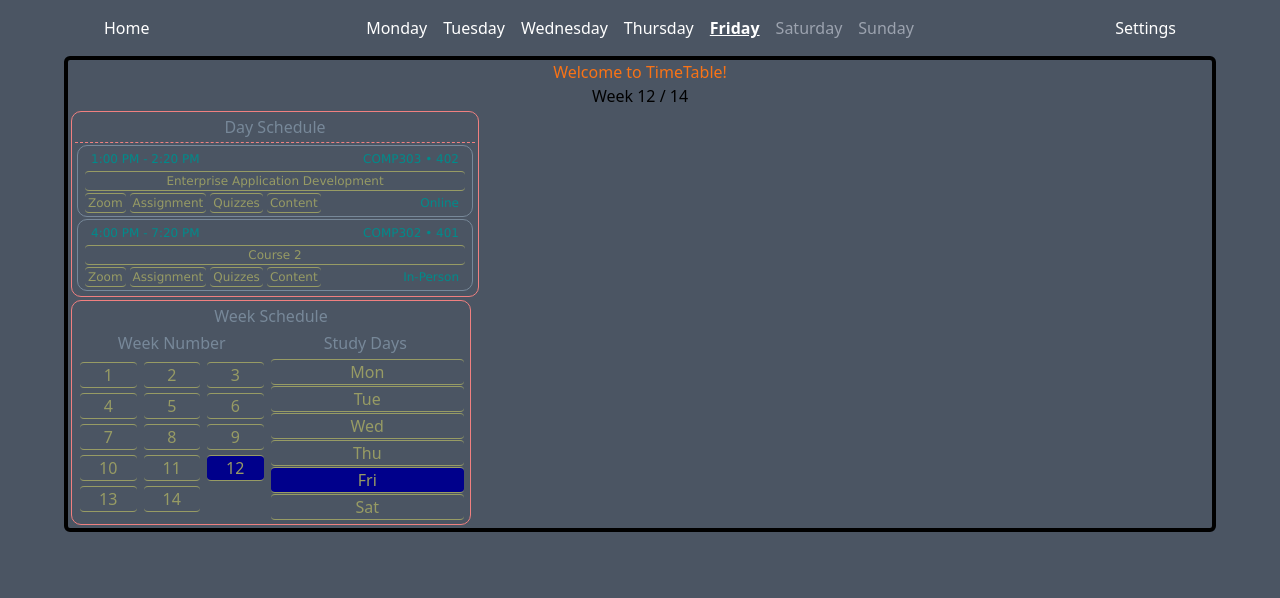
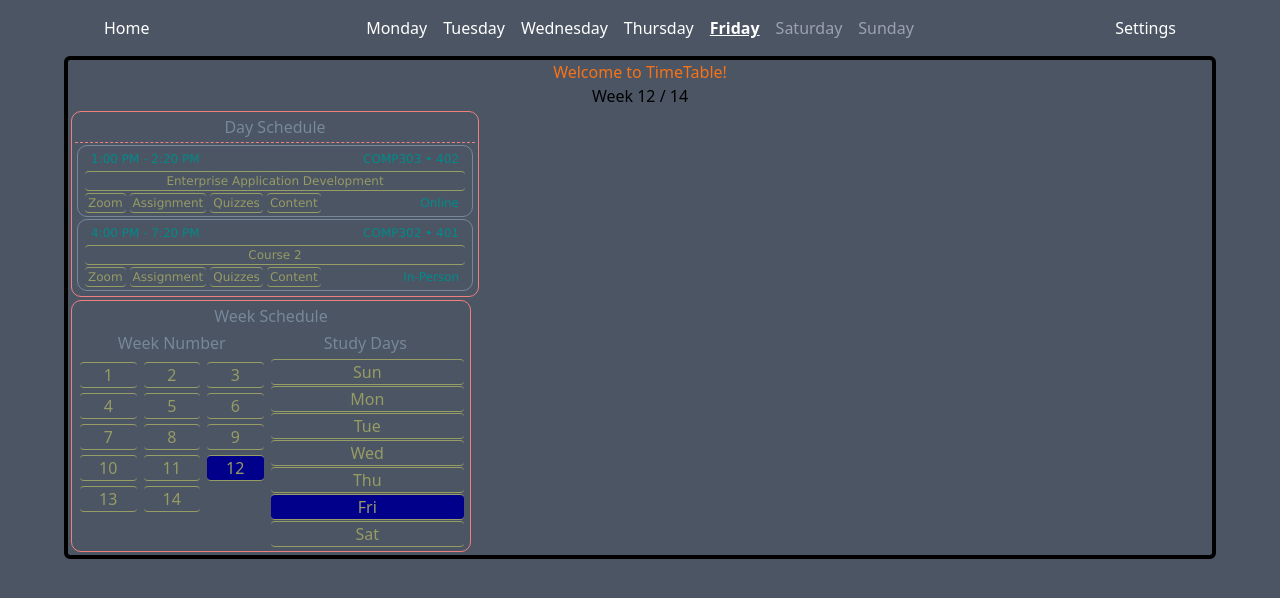
Before and after one commit to asaigal10/Comp231Team1, a React (Vite) app in the folder Timetable/: page / in a window 1280 px wide. Shown: the top 598 px of the page. Built offline with nearby package versions, Linux system fonts and the light colour scheme.

Commit message:
shared hooks moved to App level

```diff
--- /dev/null
+++ b/Timetable/src/App.css
@@ -0,0 +1,67 @@
+.flex-row{
+    display: flex;
+    flex-direction: row;
+}
+.flex-space-between{
+    display: flex;
+    justify-content: space-between;
+}
+.flex-items-horizontally-centered{
+    display: flex;
+    justify-content: center;
+}
+.a-link{
+    color: var(--link-color);
+    opacity: 1.0;
+    padding: 0px 3px;
+    border-bottom: 1px solid var(--link-color);
+    border-top: 1px solid var(--link-color);
+    border-radius: 4px;
+    margin: 1px 2px;
+}
+.a-link:hover{
+    opacity: 0.85;
+}
+.a-label{
+    padding: 2px 0px;
+    color: var(--label-color);
+}
+.padding-right{
+    padding-right: 8px;
+}
+.padding-left{
+    padding-left: 8px;
+}
+.border-bottom-dashed{
+    border-bottom: 0.2px dashed var(--schedule-border-color);
+}
+.table-head {
+    padding-bottom: 3px;
+    color: var(--schedule-head-color);
+    font-weight: 400;
+}
+.display-table{
+    display: table;
+}
+.grid-3x4{
+    flex: 1;
+    display: grid;
+    grid-gap: 3px;
+    grid-template-columns: repeat(3, 1fr);
+    grid-template-rows: repeat(3, 1fr);
+    padding: 3px;
+}
+.width-50{
+    position: relative;
+    width: 50%;
+}
+.width-100{
+    position: relative;
+    width: 100%;
+}
+.margin-right{
+    margin-right: 5px;
+}
+.display-table{
+    display: table;
+}
--- a/Timetable/src/App.jsx
+++ b/Timetable/src/App.jsx
@@ -2,8 +2,32 @@ import { useEffect, useState } from 'react'
 import NavBar from './Pages/Elements/NavBar'
 import Home from './Pages/Home'
 import Settings from './Pages/Settings'
+import './App.css'
+import {
+  getDaySchedule,
+  getStudyWeekNumber,
+  getTodayNumberInStudyDayList,
+  getStudyDaysList,
+  getStudyWeeksCount
+} from './commonJs/demo'
 
 function App({page = 'home'}) {
+  const [ studyWeeksCount, setStudyWeeksCount ] = useState(getStudyWeeksCount());
+    const [ studyDaysList, setStudyDaysList ] = useState(getStudyDaysList());
+    const [ selectedDay, setSelectedDay ] = useState(getTodayNumberInStudyDayList(studyDaysList));
+    const [ selectedWeek, setSelectedWeek ] = useState(getStudyWeekNumber());
+    const [ daySchedule, setDaySchedule ] = useState(getDaySchedule(selectedDay, selectedWeek));
+    const [ settings, setSettings ] = useState({'time-format':'12h'});
+
+    /* shared hooks to be passed to other components */
+    const sharedHooks = {
+        studyWeeksCount, setStudyWeeksCount,
+        studyDaysList, setStudyDaysList,
+        selectedDay, setSelectedDay,
+        selectedWeek, setSelectedWeek,
+        daySchedule, setDaySchedule,
+        settings, setSettings
+    }
 
   const [curWeek, setCurWeek] = useState(0)
   useEffect(() => {
@@ -13,7 +37,7 @@ function App({page = 'home'}) {
   return (
       <div>
         <NavBar currentDayOfWeek={curWeek.date}/>
-        {(page == 'home') ? <Home /> : null}
+        {(page == 'home') ? <Home sharedHooks={sharedHooks}/> : null}
         {(page == 'settings') ? <Settings /> : null}
       </div>
   )
--- a/Timetable/src/Pages/Home.jsx
+++ b/Timetable/src/Pages/Home.jsx
@@ -2,33 +2,10 @@ import { useEffect, useState } from 'react';
 import { calcWeekOfYear } from "../commonJs/dateTime"
 import Schedule from './schedule/Schedule'
 import WeekSchedule from "./week-schedule/WeekSchedule"
-import {
-    getDaySchedule,
-    getStudyWeekNumber,
-    getTodayNumberInStudyDayList,
-    getStudyDaysList,
-    getStudyWeeksCount
-} from '../commonJs/demo'
 
-export default function Home() {
-    const [ studyWeeksCount, setStudyWeeksCount ] = useState(getStudyWeeksCount());
-    const [ studyDaysList, setStudyDaysList ] = useState(getStudyDaysList());
-    const [ selectedDay, setSelectedDay ] = useState(getTodayNumberInStudyDayList(studyDaysList));
-    const [ selectedWeek, setSelectedWeek ] = useState(getStudyWeekNumber());
-    const [ daySchedule, setDaySchedule ] = useState(getDaySchedule(selectedDay, selectedWeek));
-    const [ settings, setSettings ] = useState({'time-format':'12h'});
 
-    /* shared hooks to be passed to other components */
-    const sharedHooks = {
-        studyWeeksCount, setStudyWeeksCount,
-        studyDaysList, setStudyDaysList,
-        selectedDay, setSelectedDay,
-        selectedWeek, setSelectedWeek,
-        daySchedule, setDaySchedule,
-        settings, setSettings
-    }
-
-    if (daySchedule == undefined){
+export default function Home({sharedHooks}) {
+    if (sharedHooks.daySchedule == undefined){
         return <div>Please Wait</div>
     }
     return <div className="max-w-6xl border-black border-4 rounded-md text-center m-auto">
--- a/Timetable/src/Pages/schedule/Schedule.jsx
+++ b/Timetable/src/Pages/schedule/Schedule.jsx
@@ -24,7 +24,12 @@ export default function WeekSchedule({ sharedHooks }) {
                 return sharedHooks.daySchedule[sharedHooks.selectedWeek][sharedHooks.selectedDay]
             }
         }
-        return sharedHooks.daySchedule[0];
+        if (sharedHooks.daySchedule[0]){
+            if (sharedHooks.daySchedule[0][sharedHooks.selectedDay]){
+                return sharedHooks.daySchedule[0][sharedHooks.selectedDay]
+            }
+        }
+        return [];
     }
     return (
         <>
--- a/Timetable/src/Pages/schedule/listedCourse.css
+++ b/Timetable/src/Pages/schedule/listedCourse.css
@@ -1,3 +1,4 @@
+/* TODO:css quarantine */
 :root{
     --label-color:darkcyan;
     --link-color:#979b64;
@@ -12,43 +13,6 @@
     width: calc(100% -4px);
     font-weight: 400;
     font-family:'Lucida Sans', 'Lucida Sans Regular', 'Lucida Grande', 'Lucida Sans Unicode', Geneva, Verdana, sans-serif;
-}
-
-.listed-course{
     border: 1px solid var(--border-color );
     border-radius: 10px;
 }
-.flex-row{
-    display: flex;
-    flex-direction: row;
-}
-.flex-space-between{
-    display: flex;
-    justify-content: space-between;
-}
-.flex-items-horizontally-centered{
-    display: flex;
-    justify-content: center;
-}
-.a-link{
-    color: var(--link-color);
-    opacity: 1.0;
-    padding: 0px 3px;
-    border-bottom: 1px solid var(--link-color);
-    border-top: 1px solid var(--link-color);
-    border-radius: 4px;
-    margin: 1px 2px;
-}
-.a-link:hover{
-    opacity: 0.85;
-}
-.a-label{
-    padding: 2px 0px;
-    color: var(--label-color);
-}
-.padding-right{
-    padding-right: 8px;
-}
-.padding-left{
-    padding-left: 8px;
-}
--- a/Timetable/src/Pages/schedule/schedule.css
+++ b/Timetable/src/Pages/schedule/schedule.css
@@ -1,7 +1,7 @@
 :root {
     --schedule-width: 400px;
     --schedule-border-color: lightcoral;
-    --head-color: lightslategray;
+    --schedule-head-color: lightslategray;
 }
 
 .schedule {
@@ -10,18 +10,7 @@
     padding: 3px;
     margin: 3px;
     border-radius: 10px;
+    .schedule-table{
+        width: var(--schedule-width);
+    }
 }
-.border-bottom-dashed{
-    border-bottom: 0.2px dashed var(--schedule-border-color);
-}
-.table-head {
-    padding-bottom: 3px;
-    color: var(--head-color);
-    font-weight: 400;
-}
-.display-table{
-    display: table;
-}
-.schedule-table{
-    width: var(--schedule-width);
-}
--- a/Timetable/src/Pages/week-schedule/weekSchedule.css
+++ b/Timetable/src/Pages/week-schedule/weekSchedule.css
@@ -5,35 +5,14 @@
     --week-schedule-border-radius:10px;
 }
 
-.display-table{
-    display: table;
-}
 .week-schedule{
     width: var(--week-schedule-width);
     border-radius: var(--week-schedule-border-radius);
     border: 1px solid var(--week-schedule-border-color);
     padding: 3px;
     margin: 3px;
+
+    .selected-week-number{
+        background-color: darkblue;
+    }
 }
-.grid-3x4{
-    flex: 1;
-    display: grid;
-    grid-gap: 3px;
-    grid-template-columns: repeat(3, 1fr);
-    grid-template-rows: repeat(3, 1fr);
-    padding: 3px;
-}
-.width-50{
-    position: relative;
-    width: 50%;
-}
-.width-100{
-    position: relative;
-    width: 100%;
-}
-.margin-right{
-    margin-right: 5px;
-}
-.selected-week-number{
-    background-color: darkblue;
-}
--- a/Timetable/src/commonJs/demo.js
+++ b/Timetable/src/commonJs/demo.js
@@ -1,19 +1,32 @@
 import {calcWeekOfYear, calcDayOfYear} from './dateTime'
 const getDaySchedule = () =>{
-    /* data[weekNumber][dayIndexInDaysList] */
+    /* data[weekNumber][dayNumber] = [courseObject1,courseObject2,...]*/
+    /* data[weekNumber][dayNumber] = [{title,...},{...},...]*/
+    /* week days sun:0,...,sat:6 */
+    /* use 24h time format */
     let data = []
-    /* default week */
-    data[0]=[
+    /* default week schedule */
+    /**
+     * data[0] -> default week-day schedule
+     * data[0][0] -> default courses for all sundays
+     * note:
+     *  -if week-day have a value default will be overridden
+     *  */
+    let temp_courses_set = [
         {
-            title:'Default Courses List Course',
-            startTime:'13:00',
-            endTime:'14:20',
+            title:'C1',
+            startTime:'12:00',
+            endTime:'12:01',
             webAccessId:'0000000',
             courseType:'Unknown',
-            courseCode:'COMP000',
-            courseSection:'000'
+            courseCode:'AAAA000',
+            courseSection:'400'
         },
-    ]
+    ];
+    data[0] = []
+    for (let index = 0; index <= 6; index+=2) {
+        data[0][index] = [{...temp_courses_set[0]},]
+    }
     /* weeks starts here */
     data[calcWeekOfYear()]=[]
     data[calcWeekOfYear()][new Date().getDay()]= [
@@ -48,7 +61,7 @@ const getTodayNumberInStudyDayList = () => {
 
 const getStudyDaysList = () => {
     /* days starts sunday */
-    return [1,2,3,4,5,6];
+    return [0,1,2,3,4,5,6];
 }
 
 const getStudyWeeksCount = () =>{
```
